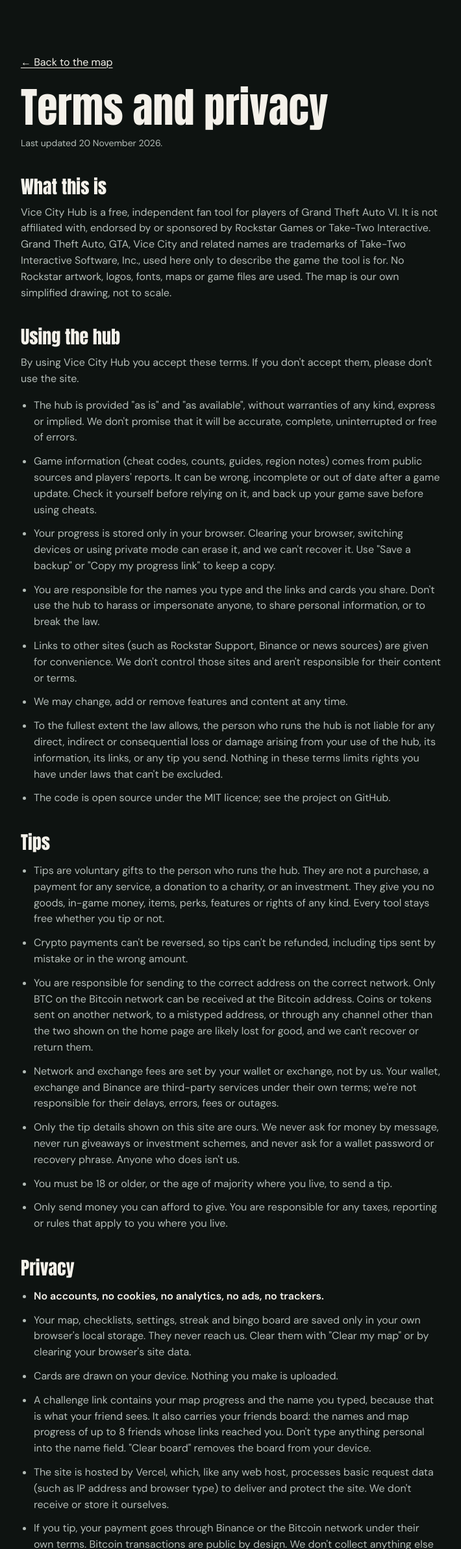
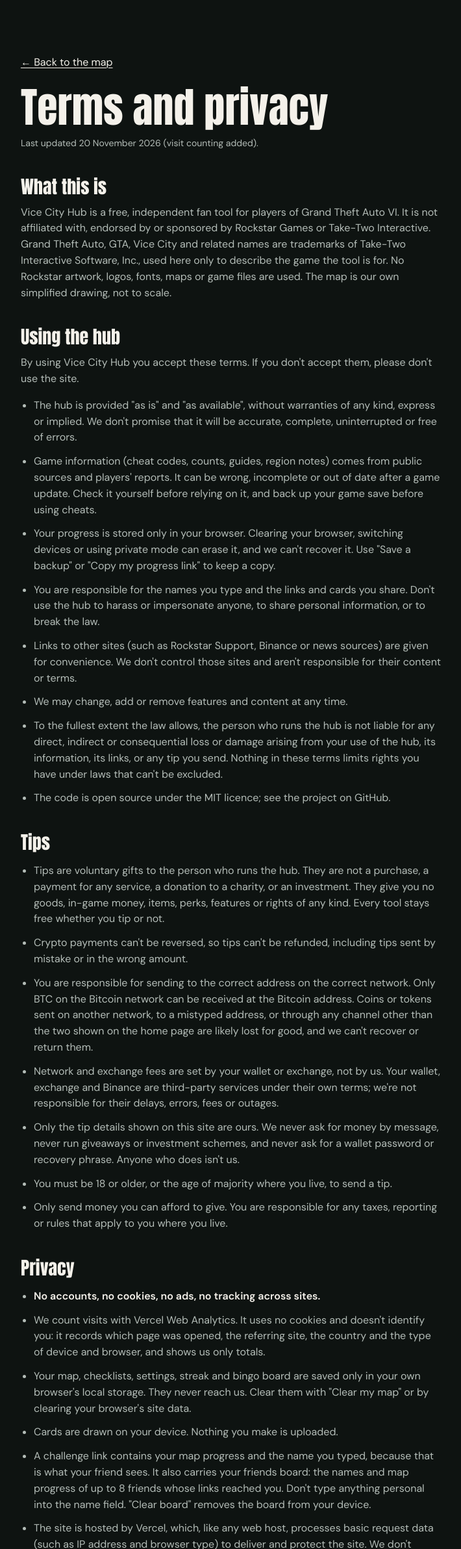
Before and after one commit to kayesislam0/ViceCityHub, a plain HTML site: page site/legal.html in a window 1280 px wide. Shown: the top 2384 px of the page at 65% size, without its empty margins (284-994 px from the left). Drawn offline with Linux system fonts and the light colour scheme.

Commit message:
Add Vercel Web Analytics and say so in the privacy section
Every page loads Vercel's cookieless analytics script from the site's own
address (allowed by the existing security policy). The privacy section now
says visits are counted, what is recorded, and that only totals are shown.

Co-Authored-By: Claude Opus 5.5 <noreply@anthropic.com>
Claude-Session: https://claude.ai/code/session_01V1vhkYmtr5WoKPd5KrFuy5

```diff
--- a/site/legal.html
+++ b/site/legal.html
@@ -15,12 +15,13 @@
 <meta name="twitter:card" content="summary_large_image">
 <link rel="icon" href="/hub/img/icon.svg" type="image/svg+xml">
 <link rel="stylesheet" href="/hub/hub.css?v=20261120c">
+<script defer src="/_vercel/insights/script.js"></script>
 </head>
 <body>
 <main class="legal">
   <p><a href="/">← Back to the map</a></p>
   <h1>Terms and privacy</h1>
-  <p class="fine">Last updated 20 November 2026.</p>
+  <p class="fine">Last updated 20 November 2026 (visit counting added).</p>
 
   <h2>What this is</h2>
   <p>Vice City Hub is a free, independent fan tool for players of Grand Theft Auto VI. It is not affiliated with,
@@ -69,7 +70,9 @@
 
   <h2>Privacy</h2>
   <ul>
-    <li><strong>No accounts, no cookies, no analytics, no ads, no trackers.</strong></li>
+    <li><strong>No accounts, no cookies, no ads, no tracking across sites.</strong></li>
+    <li>We count visits with Vercel Web Analytics. It uses no cookies and doesn't identify you: it records which page was
+    opened, the referring site, the country and the type of device and browser, and shows us only totals.</li>
     <li>Your map, checklists, settings, streak and bingo board are saved only in your own browser's local storage. They never reach
     us. Clear them with "Clear my map" or by clearing your browser's site data.</li>
     <li>Cards are drawn on your device. Nothing you make is uploaded.</li>
```
Also changed, not shown: site/404.html (+1 -0 lines), site/gta-6-100-percent-checklist.html (+1 -0 lines), site/gta-6-cheat-codes.html (+1 -0 lines), site/gta-6-guide.html (+1 -0 lines), site/index.html (+1 -0 lines).
